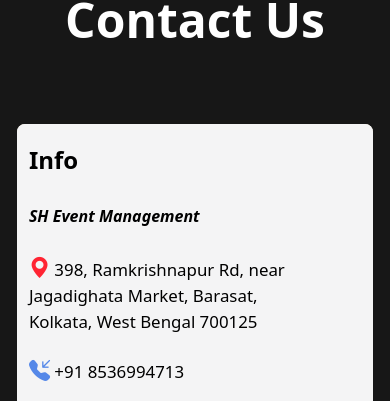
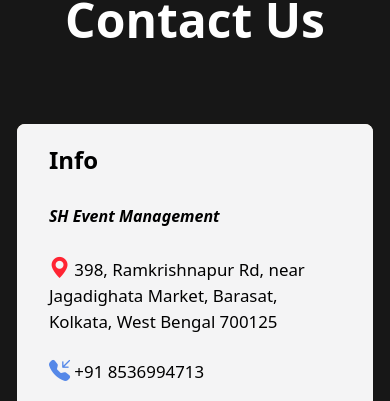
Before and after one commit to MeheXGH/SH-Event-Management-, a website: page index.html in a window 390 px wide. Shown: the part 5970-6371 px from the top of the page. Drawn offline with nearby package versions, Linux system fonts and the light colour scheme; some icons are missing.

Commit message:
add some padding

```diff
--- a/index.html
+++ b/index.html
@@ -245,7 +245,7 @@
           <div class="c-box bg-[#FFF6E0]  w-full sm:w-[80vw] rounded-lg flex flex-wrap overflow-hidden">
 
 
-            <div class="info-con text-[#000]  bg-zinc-100 h-auto sm:h-auto w-full sm:w-[40vw] md:w-[30vw] flex justify-start items-start  flex-col py-5 px-3 md:pl-8">
+            <div class="info-con text-[#000]  bg-zinc-100 h-auto sm:h-auto w-full sm:w-[40vw] md:w-[30vw] flex justify-start items-start  flex-col py-5 px-8 md:pl-8">
               <h2 class="text-2xl  font-bold text-center  " >Info</h2>
 
               <div class="h-full flex flex-col items-start justify-start pt-3 gap-4  ">
```
Also changed, not shown: output.css.
